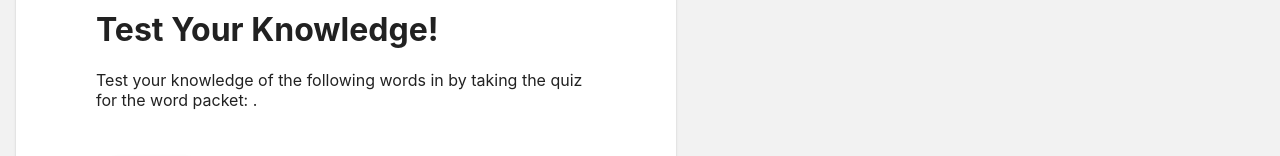
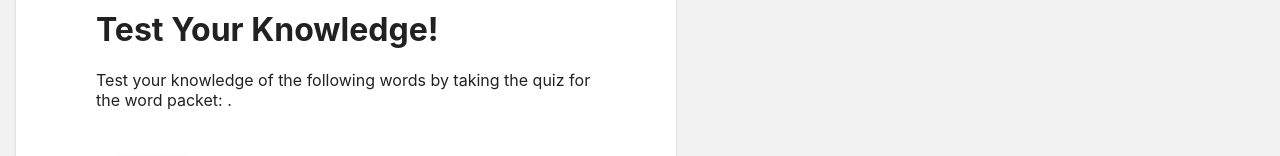
Before and after one commit to gracelhu/TenWords, a React (Create React App) app: page /practice in a window 1280 px wide. Shown: the part 192-348 px from the top of the page. Built offline with nearby package versions, Linux system fonts and the light colour scheme.

Commit message:
add additional tests

```diff
--- a/src/pages/Practice.tsx
+++ b/src/pages/Practice.tsx
@@ -52,7 +52,7 @@ export default function Practice() {
         <PageTemplate>
             <Card sx={{maxWidth: 500, m: 2, p: 10}}>
                     <h1 data-testid="heading">Test Your Knowledge!</h1>
-                    <p data-testid="to-language">Test your knowledge of the following words in {language} by taking the quiz for the word packet: {from_api["date"]}.</p>
+                    <p data-testid="to-language"><span data-testid="subtitle">Test your knowledge of the following words by taking the quiz for the word packet:</span> {from_api["date"]}.</p>
                     <CardContent>
                         <ol>
                             {testingWords}
```
Also changed, not shown: 2 other files (tests, documents, lock files or other folders).
